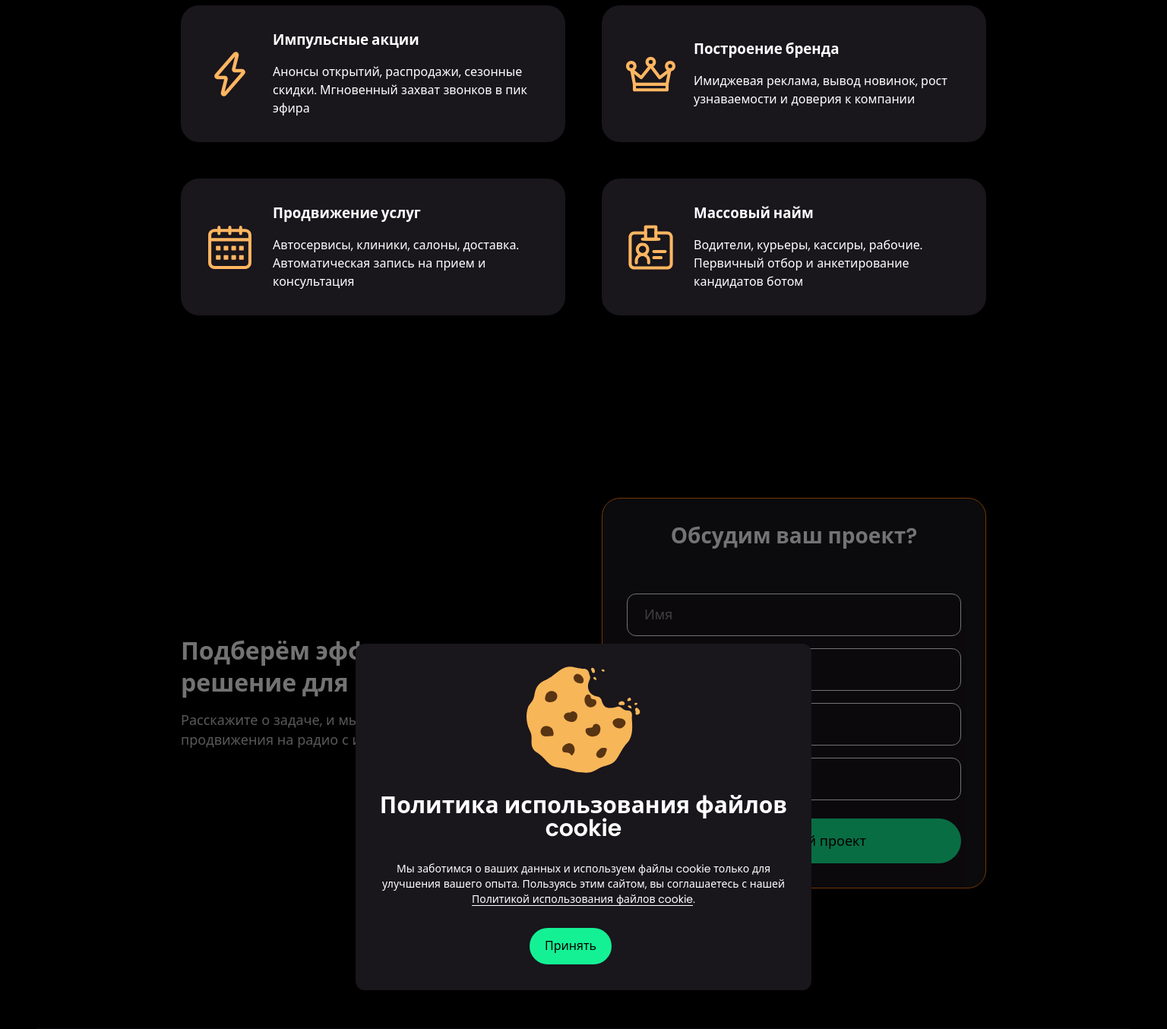
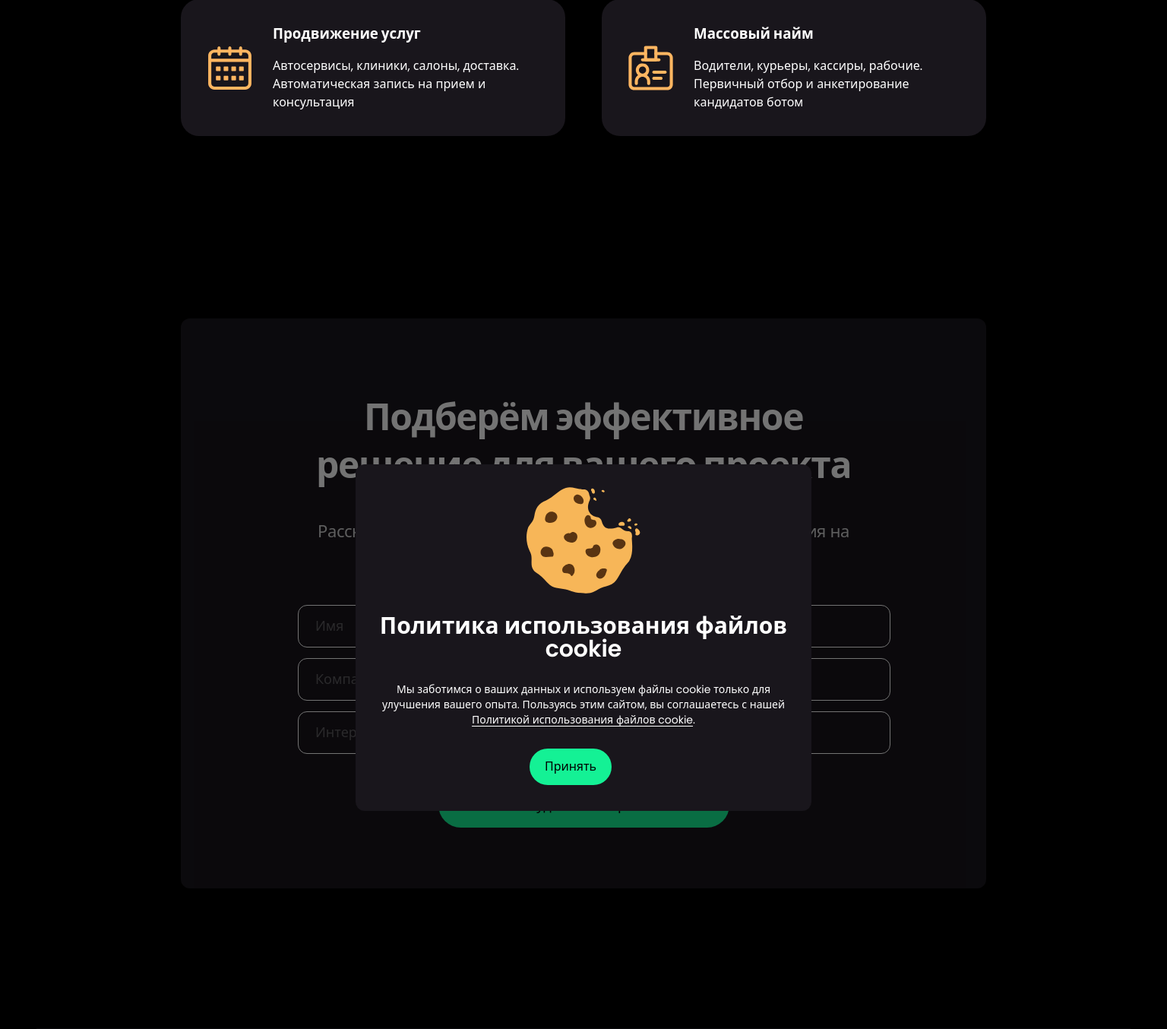
Before and after one commit to Ankig83/ADSmart, a Django app: page /radio/ in a window 1536 px wide, after a click on "Обсудить проект". Shown: the part 867-2221 px from the top of the page at 76% size. Run offline with Django 5.2, Linux system fonts and the light colour scheme.

Commit message:
forms_1: CTA форма по Figma 140:5726 — desktop 1:1, 440/834 без Интересующий формат
Made-with: Cursor

```diff
--- a/static/css/pages/radio.css
+++ b/static/css/pages/radio.css
@@ -7,7 +7,7 @@
   object-position: center center;
 }
 
-/* CTA form: layout контейнера */
+/* CTA form: layout контейнера (440, 834 — до применения forms_1 desktop) */
 .cta-form.cta-form--radio .container {
   display: flex;
   flex-direction: column;
@@ -21,8 +21,13 @@
     gap: 40px;
   }
 }
+@media (min-width: 834px) and (max-width: 1439px) {
+  .cta-form.cta-form--radio.cta-form--forms-1 .container {
+    gap: 40px;
+  }
+}
 @media (min-width: 1440px) {
-  .cta-form.cta-form--radio .container {
+  .cta-form.cta-form--radio:not(.cta-form--forms-1) .container {
     gap: 48px;
   }
 }
--- a/static/css_v2/components/cta-form.css
+++ b/static/css_v2/components/cta-form.css
@@ -96,11 +96,12 @@
   width: 100%;
 }
 
-/* TABLET — 2 колонки */
+/* TABLET — 2 колонки, контент по центру */
 @media (min-width: 834px) {
   .cta-form {
     flex-direction: row;
     flex-wrap: wrap;
+    align-items: center;
     gap: 48px;
   }
 
@@ -118,7 +119,102 @@
 /* DESKTOP */
 @media (min-width: 1440px) {
   .cta-form {
-    align-items: flex-start;
     gap: 64px;
   }
 }
+
+/* ═══ forms_1 — стандарт Radio (Figma 140:5726) ═══
+   440, 834: базовая структура, без «Интересующий формат»
+   1440: модификатор desktop — 1:1 Figma: одна карточка, grid полей
+*/
+
+/* Скрыть «Интересующий формат» на 440, 834; на 1440 — показать (Figma) */
+@media (max-width: 1439px) {
+  .cta-form--forms-1 .cta-form__field--interest {
+    display: none;
+  }
+}
+
+.cta-form--forms-1 .cta-form__form-title {
+  display: none;
+}
+
+/* 440, 834 — card как passthrough (children в container) */
+.cta-form--forms-1 .cta-form__card {
+  display: contents;
+}
+
+/* ═══ 1440 — модификатор desktop: Figma 140:5726 1:1 ═══ */
+@media (min-width: 1440px) {
+  .cta-form--forms-1 .container {
+    display: flex;
+    justify-content: center;
+    padding: 0 20px;
+  }
+
+  .cta-form--forms-1 .cta-form__card {
+    display: flex;
+    flex-direction: column;
+    align-items: center;
+    width: 100%;
+    max-width: 1086px;
+    background: #19161c;
+    border-radius: 12px;
+    padding: 100px 154px 80px;
+    box-sizing: border-box;
+  }
+
+  .cta-form--forms-1 .cta-form__content {
+    text-align: center;
+    margin-bottom: 48px;
+  }
+
+  .cta-form--forms-1 .cta-form__title {
+    font-size: 48px;
+    font-weight: 700;
+    letter-spacing: -0.03em;
+    margin-bottom: 24px;
+  }
+
+  .cta-form--forms-1 .cta-form__text {
+    font-size: 22px;
+    color: rgba(255, 255, 255, 0.8);
+    letter-spacing: -0.02em;
+  }
+
+  .cta-form--forms-1 .cta-form__form-wrapper {
+    width: 100%;
+    max-width: 778px;
+    margin: 0 auto;
+  }
+
+  .cta-form--forms-1 .cta-form__form {
+    background: transparent;
+    border: none;
+    padding: 0;
+    gap: 14px;
+  }
+
+  .cta-form--forms-1 .cta-form__fields {
+    display: grid;
+    grid-template-columns: 383px 383px;
+    gap: 14px;
+    margin-bottom: 14px;
+  }
+
+  .cta-form--forms-1 .cta-form__field:nth-child(3),
+  .cta-form--forms-1 .cta-form__field:nth-child(4) {
+    grid-column: span 2;
+  }
+
+  .cta-form--forms-1 .cta-form__input::placeholder {
+    color: rgba(255, 255, 255, 0.3);
+  }
+
+  .cta-form--forms-1 .cta-form__form .button {
+    width: 383px;
+    max-width: 100%;
+    margin: 0 auto;
+    display: block;
+  }
+}
--- a/templates/pages/radio.html
+++ b/templates/pages/radio.html
@@ -232,8 +232,9 @@
       </div>
     </section>
 
-    <section class="cta-form cta-form--radio section" aria-labelledby="radio-cta-title" id="contact">
+    <section class="cta-form cta-form--radio cta-form--forms-1 section" aria-labelledby="radio-cta-title" id="contact">
       <div class="container">
+        <div class="cta-form__card">
           <div class="cta-form__content">
             <h2 class="cta-form__title" id="radio-cta-title">Подберём эффективное решение для вашего проекта</h2>
             <p class="cta-form__text">
@@ -262,13 +263,14 @@
                     <span class="sr-only">Компания</span>
                     <input class="cta-form__input" type="text" name="company" placeholder="Компания" autocomplete="organization" />
                   </label>
-                <label class="cta-form__field">
+                  <label class="cta-form__field cta-form__field--interest">
                     <span class="sr-only">Интересующий формат</span>
                     <input class="cta-form__input" type="text" name="interest_format" placeholder="Интересующий формат" />
                   </label>
                 </div>
                 <button class="button button--lg button--primary" type="submit">Обсудить мой проект</button>
               </form>
+            </div>
           </div>
         </div>
       </div>
```
Lines whose indentation alone changed are shown as unchanged.
